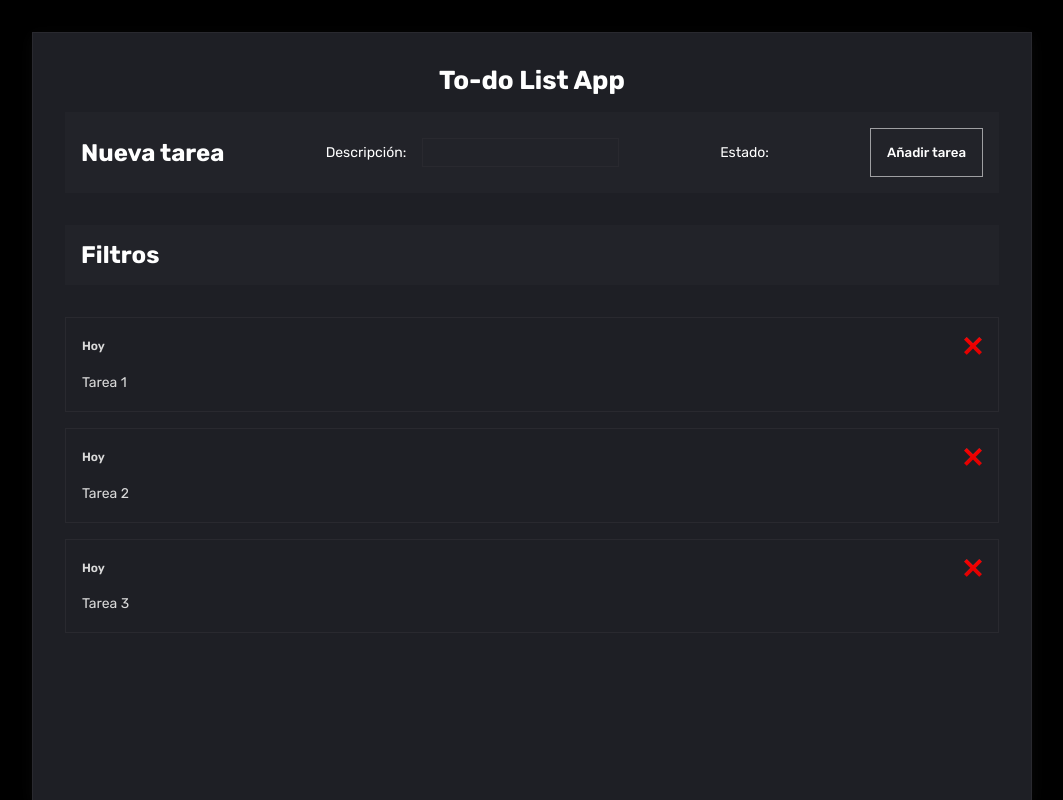
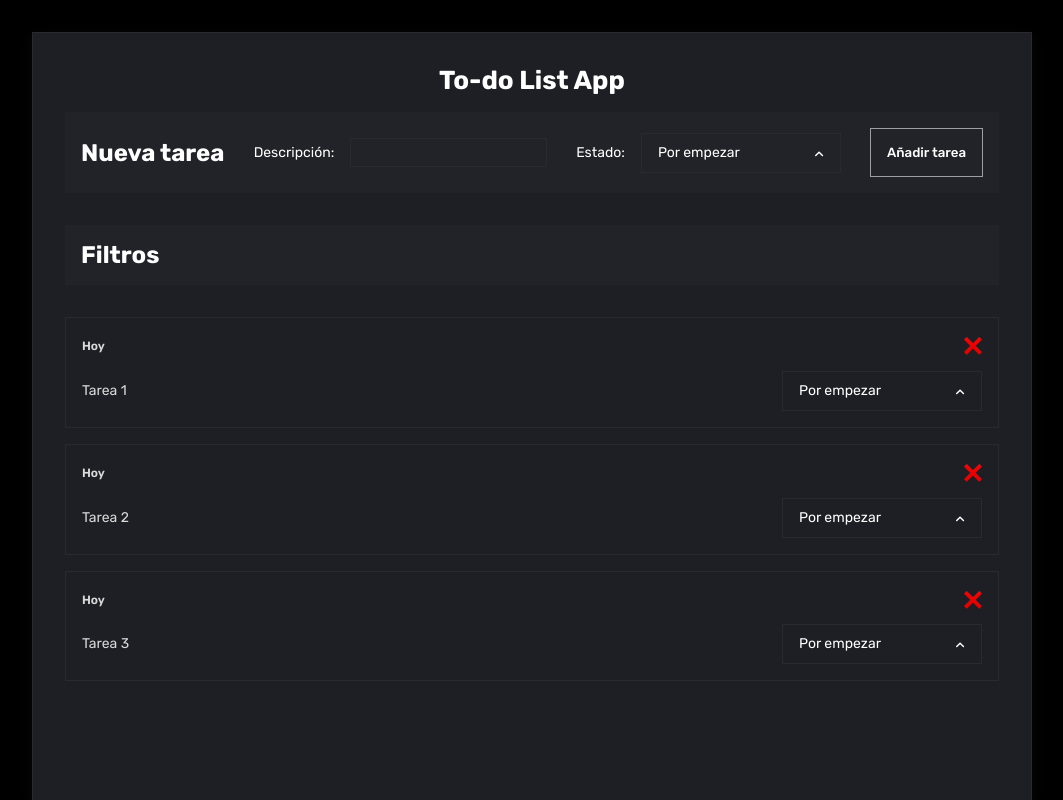
Before and after one commit to KevinVanDerSchans/to-do-list-angular16, an Angular app: page / in a window 1280 px wide. Shown: the whole page, without its empty margins (108-1171 px from the left). Built offline with nearby package versions, Linux system fonts and the light colour scheme.

Commit message:
Create dropdown component

```diff
--- a/src/app/app.module.ts
+++ b/src/app/app.module.ts
@@ -6,6 +6,8 @@
 import { DatePipe } from './pipes/date.pipe';
 import { TodoFormComponent } from './components/todo-form/todo-form.component';
 import { FormsModule } from '@angular/forms';
+import { DropdownComponent } from './components/dropdown/dropdown.component';
+import { ArrowComponent } from './components/dropdown/arrow/arrow.component';
 @NgModule({
   declarations: [
     AppComponent,
@@ -13,6 +15,8 @@
     TodoListItemComponent,
     DatePipe,
     TodoFormComponent,
+    DropdownComponent,
+    ArrowComponent,
   ],
   imports: [
     BrowserModule,
--- /dev/null
+++ b/src/app/components/dropdown/arrow/arrow.component.scss
@@ -0,0 +1,9 @@
+.svg {
+  transition-duration: 0.3s;
+  transform: rotate(0deg);
+}
+
+.active {
+  transition-duration: 0.3s;
+  transform: rotate(180deg);
+}
--- /dev/null
+++ b/src/app/components/dropdown/arrow/arrow.component.ts
@@ -0,0 +1,22 @@
+import { Component, Input } from '@angular/core';
+
+@Component({
+  selector: 'app-arrow',
+  template: `<svg
+    [ngClass]="{ svg: !open, active: open }"
+    width="9"
+    height="6"
+    viewBox="0 0 9 6"
+    fill="#2c2c2c"
+  >
+    <path
+      d="M1.2505 5.07401L4.08408 2.26019L6.91767 5.07401C7.20249 5.35684 7.66258 5.35684 7.9474 5.07401C8.23222 4.79118 8.23222 4.33429 7.9474 4.05146L4.5953 0.722746C4.31048 0.439914 3.85039 0.439914 3.56557 0.722746L0.213471 4.05146C-0.0713481 4.33429 -0.0713482 4.79118 0.21347 5.07401C0.498289 5.34959 0.965684 5.35684 1.2505 5.07401Z"
+      fill="white"
+    ></path>
+  </svg>`,
+
+  styleUrls: ['./arrow.component.scss'],
+})
+export class ArrowComponent {
+  @Input() open?: boolean;
+}
--- /dev/null
+++ b/src/app/components/dropdown/dropdown.component.html
@@ -0,0 +1,27 @@
+<div class="selectContainer">
+  <div (click)="toggleDropdown()" class="select">
+    <ng-container *ngIf="optionSelected?.name; else placeholderTemplate">
+      <p class="option-select">
+        <span>{{ optionSelected.name }}</span>
+      </p>
+    </ng-container>
+
+    <app-arrow></app-arrow>
+  </div>
+
+  <div class="options" *ngIf="open">
+    <div
+      *ngFor="let option of options"
+      class="option"
+      (click)="selectOption(option)"
+    >
+    <span>
+      {{ option.name }}
+    </span>
+    </div>
+  </div>
+</div>
+
+<ng-template #placeholderTemplate>
+  <span class="withOpacity">{{ placeholder }}</span>
+</ng-template>
--- /dev/null
+++ b/src/app/components/dropdown/dropdown.component.scss
@@ -0,0 +1,81 @@
+$select_width: 200px;
+$select_height: 40px;
+
+.selectContainer {
+  display: flex;
+  width: 100%;
+  min-width: $select_width;
+  position: relative;
+  flex-direction: column;
+  cursor: pointer;
+
+  .option-selected {
+    width: fit-content;
+  }
+
+  .select {
+    display: flex;
+    width: 100%;
+    height: $select_height;
+    align-items: center;
+    justify-content: space-between;
+    padding: 0 1rem;
+    color: #fff;
+    border: 1px solid #29292F;
+    font-size: 14px;
+
+    .withOpacity {
+      color: #ffffff30;
+    }
+
+    &:hover {
+      transition-duration: 0.3s;
+      filter: brightness(1.5);
+    }
+  }
+
+  .options {
+    display: flex;
+    position: fixed;
+    flex-direction: column;
+    margin-top: $select_height;
+    width: $select_width;
+    max-height: 200px;
+    overflow-y: auto;
+    overflow-x: hidden;
+    border: 1px solid #29292F;
+    z-index: 999;
+
+    .option {
+      display: flex;
+      align-items: center;
+      justify-content: flex-start;
+      height: 40px;
+      font-size: 14px;
+      color: #fff;
+      text-decoration: none;
+      background: #1E1F25;
+      padding: 10px 1rem;
+      font-weight: normal;
+      border-bottom: 1px solid #ffffff10;
+
+      &:last-child {
+        border: none;
+      }
+
+      &:hover {
+        transition-duration: 0.3s;
+        font-weight: bold;
+      }
+    }
+  }
+
+    .options::-webkit-scrollbar {
+      width: 2px;
+      background: #251f2b;
+    }
+
+    .options::-webkit-scrollbar-thumb {
+      border: 3px solid #ffffff25;
+    }
+}
--- /dev/null
+++ b/src/app/components/dropdown/dropdown.component.ts
@@ -0,0 +1,24 @@
+import { Component, EventEmitter, Input, Output } from '@angular/core';
+
+@Component({
+  selector: 'app-dropdown',
+  templateUrl: './dropdown.component.html',
+  styleUrls: ['./dropdown.component.scss']
+})
+export class DropdownComponent {
+  @Input() placeholder?: string;
+  @Input() options: any[] = [];
+  @Input() optionSelected?: any;
+  @Output() onSelect: EventEmitter<any> = new EventEmitter<any>();
+
+  public open: boolean = false;
+
+  public toggleDropdown() {
+    this.open = !this.open;
+  }
+
+  public selectOption(option: any) {
+    this.onSelect.emit(option);
+    this.open = false;
+  }
+}
--- a/src/app/components/todo-form/todo-form.component.html
+++ b/src/app/components/todo-form/todo-form.component.html
@@ -15,6 +15,11 @@
   <div class="form-group">
     <label for="description">Estado:</label>
 
+    <app-dropdown
+      [options]="statusOptions"
+      [optionSelected]="newTodoStatus"
+      onselect="changeStatus($event)"
+    ></app-dropdown>
   </div>
 
   <button type="submit">Añadir tarea</button>
--- a/src/app/components/todo-form/todo-form.component.ts
+++ b/src/app/components/todo-form/todo-form.component.ts
@@ -29,4 +29,8 @@
     this.newTodoDescription = '';
     this.newTodoStatus = formOptions[0];
   }
+
+  public changeStatus(newStatus: { value: TodoStatus, name: string }) {
+    this.newTodoStatus = newStatus;
   }
+}
--- a/src/app/components/todo-list-item/todo-list-item.component.html
+++ b/src/app/components/todo-list-item/todo-list-item.component.html
@@ -11,6 +11,13 @@
     <span>
       {{ todo.description }}
     </span>
+
+    <app-dropdown
+      [options]="statusOptions"
+      [optionSelected]="optionSelected"
+      (onSelect)="({})"
+
+    ></app-dropdown>
   </div>
 
 </div>
--- a/src/app/components/todo-list-item/todo-list-item.component.ts
+++ b/src/app/components/todo-list-item/todo-list-item.component.ts
@@ -1,6 +1,8 @@
 import { Component, Input, inject } from '@angular/core';
+import { formOptions } from 'src/app/config/options';
 import { Todo } from 'src/app/interfaces/todos.interfaces';
 import { TodosService } from 'src/app/services/todos.service';
+import { traductions } from 'src/app/utils/traductions';
 
 @Component({
   selector: 'app-todo-list-item',
@@ -11,6 +13,11 @@
   @Input() todo?: Todo;
 
   private todosServices = inject(TodosService);
+  public statusOptions = formOptions;
+
+  get optionSelected() {
+    return { value: this.todo?.status, name: traductions[this.todo?.status!] }
+  }
 
   public removeTodo() {
 
```
Lines whose indentation alone changed are shown as unchanged.
